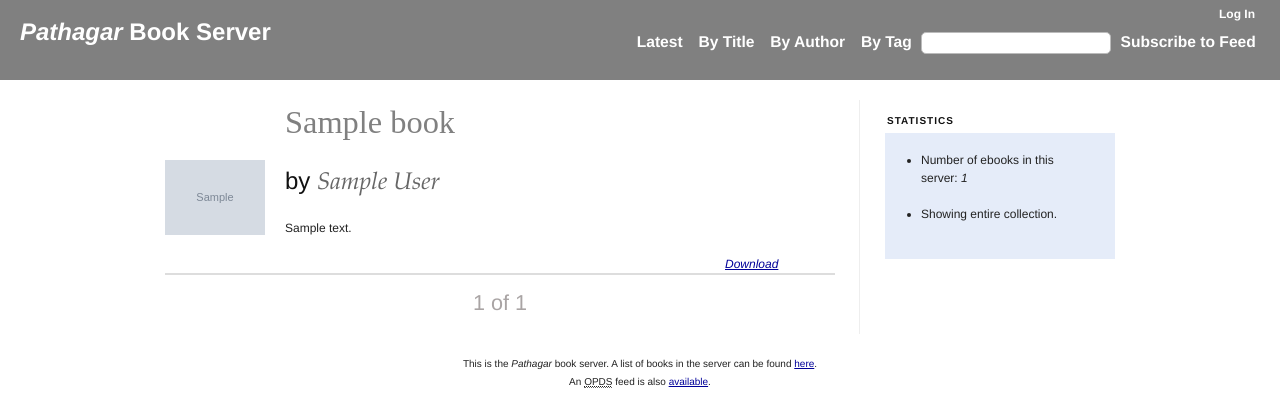
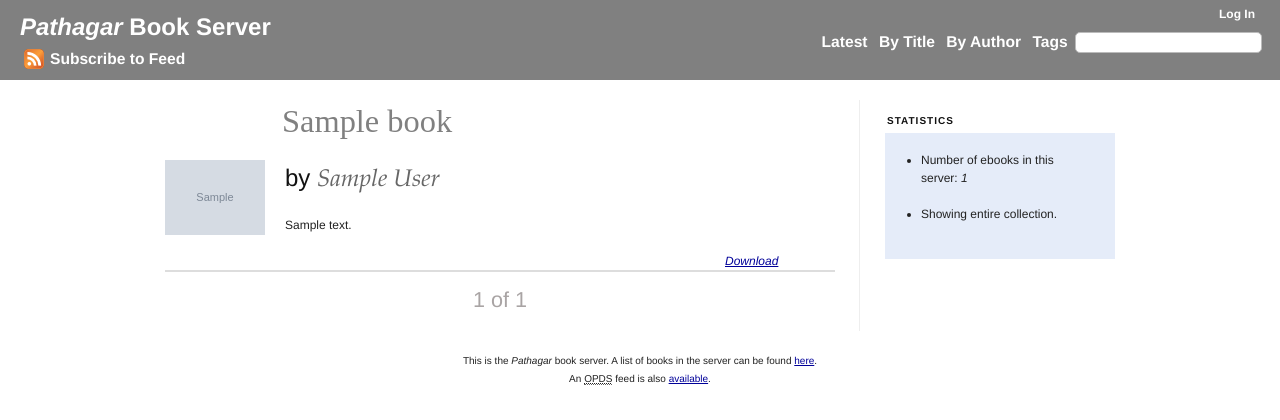
Before and after one commit to PathagarBooks/pathagar, a Django app: template templates/books/book_list.html in a window 1280 px wide. Shown: the top 420 px of the page. Run offline with Django 3.2, Linux system fonts and the light colour scheme; the template is opened without the code that fills it: most values are stand-ins (such as "Sample title", 1, 10 or a date in 2020); grey boxes marked "Sample" are stand-in pictures; some libraries are stand-ins or nearby versions.

Commit message:
Subscribe feed only in book lists, and CSS cosmetic

```diff
--- a/books/templates/base.html
+++ b/books/templates/base.html
@@ -59,13 +59,7 @@
   <li><a data-name="latest" href="{% url latest %}">Latest</a></li>
   <li><a data-name="by-title" href="{% url by_title %}">By Title</a></li>
   <li><a data-name="by-author" href="{% url by_author %}">By Author</a></li>
-  <li><a data-name="by-tag"
-        {% if tag %}
-            href="{% url by_tag tag.name %}"
-        {% else %}
-            href="#"
-        {% endif %}
-      >By Tag</a></li>
+  <li><a data-name="by-tag" href="#">Tags</a></li>
   <li class="searchbox">
     <input id="search" type="text" name="q" />
     <input id="submit" type="submit" value="Submit" />
@@ -87,26 +81,6 @@
       </li>
     </ul>
   </li>
-  <li><a
-{% if list_by %}
-    {% if list_by == 'latest' %}
-    href="{% url latest_feed %}{{ qstring }}"
-    {% endif %}
-    {% if list_by == 'by-title' %}
-    href="{% url by_title_feed %}{{ qstring }}"
-    {% endif %}
-    {% if list_by == 'by-author' %}
-    href="{% url by_author_feed %}{{ qstring }}"
-    {% endif %}
-    {% if list_by == 'by-tag' %}
-        {% if tag %}
-	    href="{% url by_tag_feed tag.name %}{{ qstring }}"
-        {% else %}
-	    href="#"
-        {% endif %}
-    {% endif %}
-{% endif %}
->Subscribe to Feed</a></li>
 </ul>
 </form>
 
@@ -118,7 +92,11 @@
 <a href="{% url django.contrib.auth.views.login %}?next=/">Log In</a>
 {% endif %}
 </div>
-</div>
+
+{% block feed_link %}{% endblock %}
+
+</div> <!-- header -->
+
 <div class="container">
     {% block content %}{% endblock %}
     {% block footer %}{% endblock %}
--- a/static_media/style/style.css
+++ b/static_media/style/style.css
@@ -36,9 +36,46 @@
     font-size: 200%;
     font-weight: bold;
     position: relative;
-    top: 20px;
+    top: 15px;
     left: 20px;
     display: inline;
+}
+
+.header .feed-link {
+    position: absolute;
+    top: 45px;
+    left: 20px;
+    font-size: 130%;
+    padding: 0.2em 0.4em;
+    -moz-border-radius: 5px;
+    border-radius: 5px;
+    color: white;
+    font-weight: bold;
+    text-decoration: none;
+}
+
+.header .feed-link:hover {
+    color: gray;
+    background: white;
+}
+
+.header .feed-link {
+    position: absolute;
+    top: 45px;
+    left: 20px;
+    font-size: 130%;
+    padding: 2px 4px 2px 30px;
+    -moz-border-radius: 5px;
+    border-radius: 5px;
+    color: white;
+    font-weight: bold;
+    text-decoration: none;
+}
+
+.header .feed-link img {
+    position: absolute;
+    top: 4px;
+    left: 4px;
 }
 
 .header .navbar {
@@ -53,7 +90,7 @@
 
 .header .navbar a {
     font-size: 130%;
-    padding: 0.2em 0.4em;
+    padding: 2px 4px;
     -moz-border-radius: 5px;
     border-radius: 5px;
     color: white;
@@ -96,7 +133,7 @@
 }
 
 .searchbox #search {
-    padding: 0.2em 0.4em;
+    padding: 2px 4px;
     -moz-border-radius: 5px;
     border-radius: 5px;
     color: gray;
@@ -109,11 +146,11 @@
 .search-ops {
     display: none;
     margin: 0;
-    padding: 1.2em;
+    padding: 12px;
     color: white;
     background-color: gray;
     position: absolute;
-    right: 185px;
+    right: 0;
     top: 35px;
     width: 150px;
     -moz-border-radius-bottomright: 10px;
@@ -131,7 +168,6 @@
 }
 
 p.hidden_head {
-    /* padding: 5px 10px; */
     cursor: pointer;
     position: relative;
     background-color:#A9A4A4;
@@ -145,7 +181,7 @@
 .bookname a {
     display: inline-block;
     margin-left: -0.4em;
-    padding: 0.2em 0.4em;
+    padding: 5px 10px;
     -moz-border-radius: 10px;
     border-radius: 10px;
     font-weight:normal;
@@ -164,7 +200,7 @@
 }
 
 .button {
-    padding: 0.2em 0.4em;
+    padding: 2px 4px;
     -moz-border-radius: 5px;
     border-radius: 5px;
     font-weight:normal;
--- a/templates/books/book_list.html
+++ b/templates/books/book_list.html
@@ -11,6 +11,27 @@
   {% endif %}
 {% endblock %}
 
+{% block feed_link %}
+<a class="feed-link"
+{% if list_by == 'latest' %}
+    href="{% url latest_feed %}{{ qstring }}"
+{% endif %}
+{% if list_by == 'by-title' %}
+    href="{% url by_title_feed %}{{ qstring }}"
+{% endif %}
+{% if list_by == 'by-author' %}
+    href="{% url by_author_feed %}{{ qstring }}"
+{% endif %}
+{% if list_by == 'by-tag' %}
+    {% if tag %}
+        href="{% url by_tag_feed tag.name %}{{ qstring }}"
+    {% else %}
+        href="#"
+    {% endif %}
+{% endif %}
+><img src="{{ MEDIA_URL }}/images/feed.png" alt="Feed Icon" />Subscribe to Feed</a>
+{% endblock %}
+
 {% block content %}
 
 <div class="span-17 colborder" id="content">
@@ -19,7 +40,7 @@
 {% if  book.cover_img %}
 <img src="{{book.cover_img.url}}" alt="Cover" width=100px/>
 {% else %}
-<img src="/static_media/images/generic_cover.png" alt="Cover" width=100px/>
+<img src="{{ MEDIA_URL }}/images/generic_cover.png" alt="Cover" width=100px/>
 {% endif %}
 </div>
 <div class="prepend-3">
@@ -34,7 +55,7 @@
 <div class="prepend-12 pagination">
     <span class="step-links">
         {% if page_obj.has_previous %}
-            <a href="?page={{ page_obj.previous_page_number }}{% if q %}&q={{ q }} {% endif %}"><img src="/static_media/images/go-previous.png" alt="previous"></a>
+            <a href="?page={{ page_obj.previous_page_number }}{% if q %}&q={{ q }} {% endif %}"><img src="{{ MEDIA_URL }}/images/go-previous.png" alt="previous"></a>
         {% endif %}
 
         <span class="current-page">
@@ -42,7 +63,7 @@
         </span>
 
         {% if page_obj.has_next %}
-            <a href="?page={{ page_obj.next_page_number }}{% if q %}&q={{ q }} {% endif %}"><img src="/static_media/images/go-next.png" alt="next"></a>
+            <a href="?page={{ page_obj.next_page_number }}{% if q %}&q={{ q }} {% endif %}"><img src="{{ MEDIA_URL }}/images/go-next.png" alt="next"></a>
         {% endif %}
     </span>
 </div>
```
Also changed, not shown: static_media/images/feed.png (added), 1 other file.
